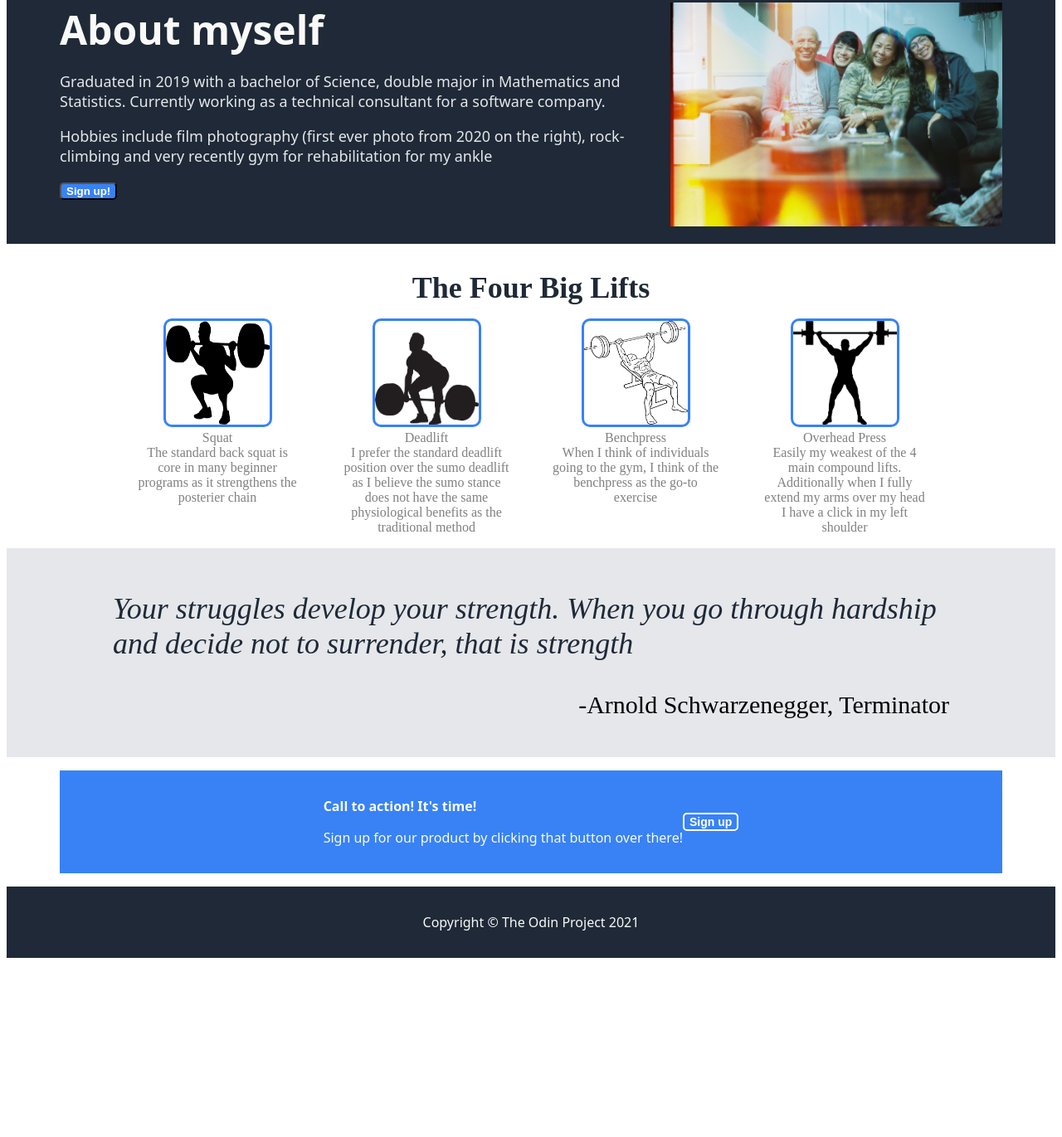
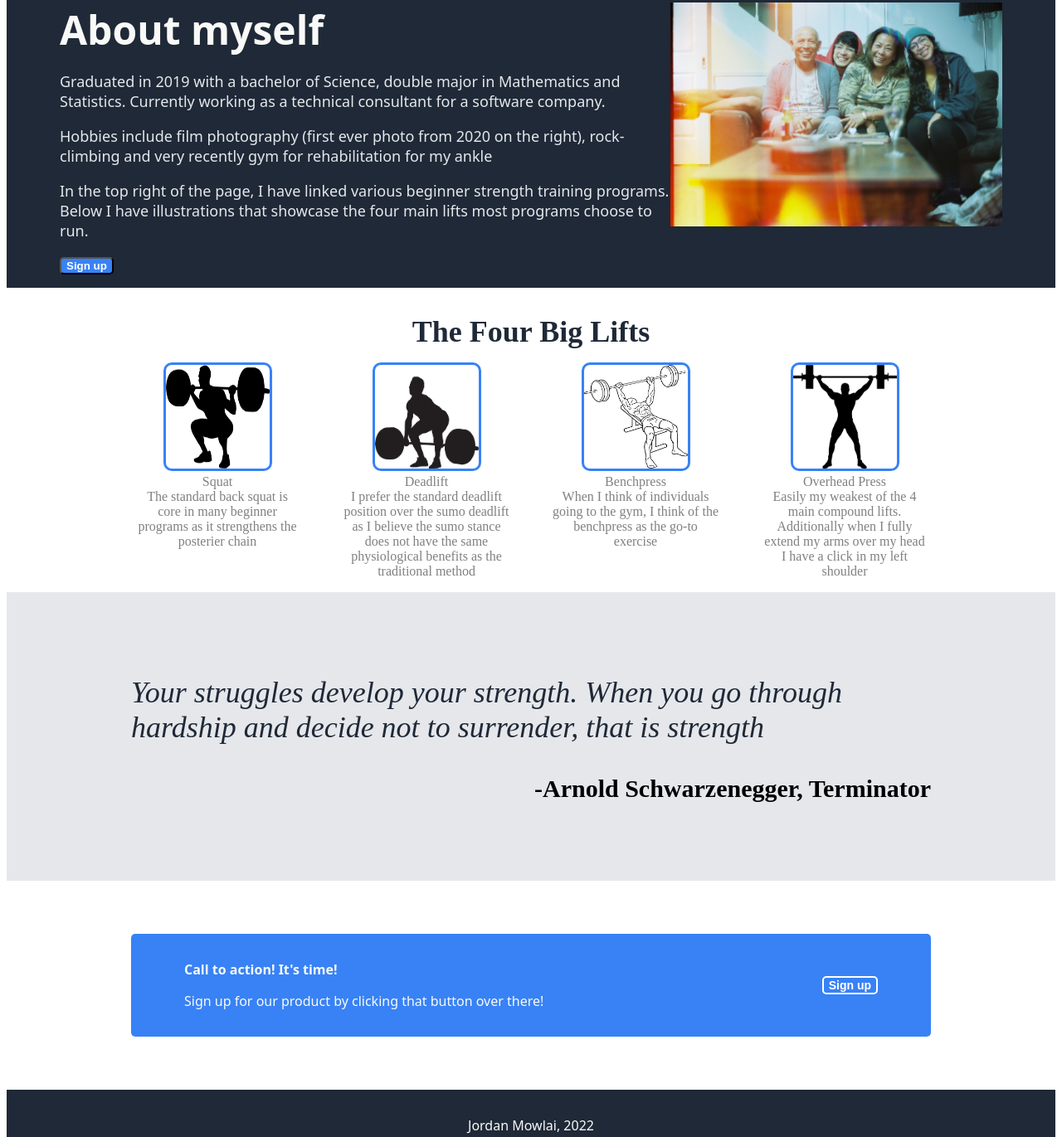
Before and after one commit to jmowlai/landing-page, a plain HTML site: page index.html in a window 1280 px wide. Shown: the part 86-1457 px from the top of the page at 83% size. Before the commit the page ends 1249 px from the top, so only its background shows below. Drawn offline with Linux system fonts and the light colour scheme.

Commit message:
Final result for landing-page

```diff
--- a/index.html
+++ b/index.html
@@ -26,7 +26,8 @@
             <p class="website-statement">About myself</p>
             <p class="website-subtext">Graduated in 2019 with a bachelor of Science, double major in Mathematics and Statistics. Currently working as a technical consultant for a software company.</p>
             <p class="website-subtext">Hobbies include film photography (first ever photo from 2020 on the right), rock-climbing and very recently gym for rehabilitation for my ankle</p>
-            <button class="button">Sign up!</button>
+            <p class="website-subtext">In the top right of the page, I have linked various beginner strength training programs. Below I have illustrations that showcase the four main lifts most programs choose to run.</p>
+            <button class="button">Sign up</button>
         </div>
         <div class="website-image">
             <img src="images/jmowlai-first-film-photo.JPG" alt="first-ever-film-photo" width="400">
@@ -77,7 +78,7 @@
     </div>
 
     <div class="footer">
-        <p class="footer-text">Copyright &copy; The Odin Project 2021</p>
+        <p class="footer-text">Jordan Mowlai, 2022</p>
     </div>
 
 </body>
--- a/style.css
+++ b/style.css
@@ -13,8 +13,8 @@
     padding: 16px 100px 16px 100px;
 }
 
-.third-container {
-    padding: 16px 128px 16px 128px;
+.third-container, .fourth-container {
+    padding: 64px 150px 64px 150px;
 }
 
 .info-img {
@@ -107,12 +107,15 @@ ul {
 .quote-attribute {
     font-size: 30px;
     text-align: right;
+    font-weight: bold;
 }
 
 .coloured-box {
     display: flex;
-    justify-content: center;
+    justify-content: space-between;
     background: #3882f6;
+    border-radius: 5px;
+    padding: 16px 64px;
 }
 
 .coloured-box-button {
```
